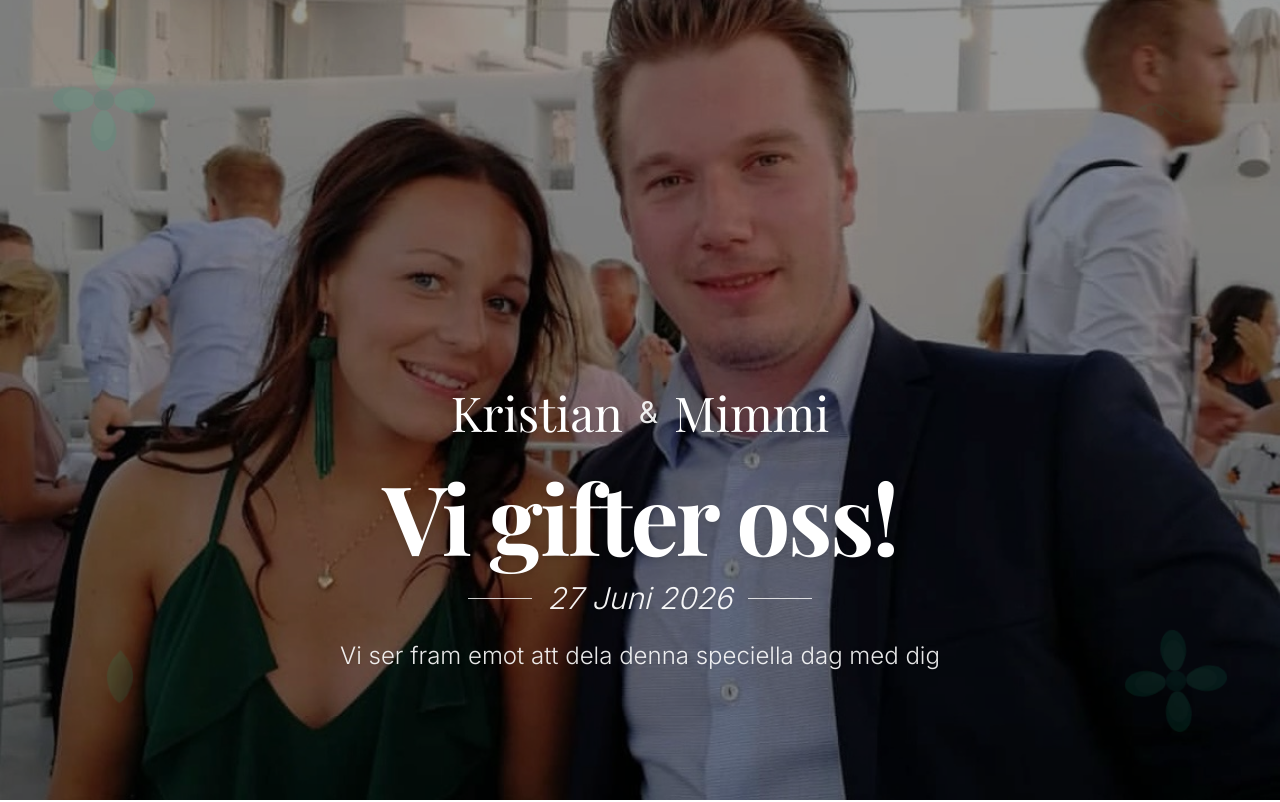
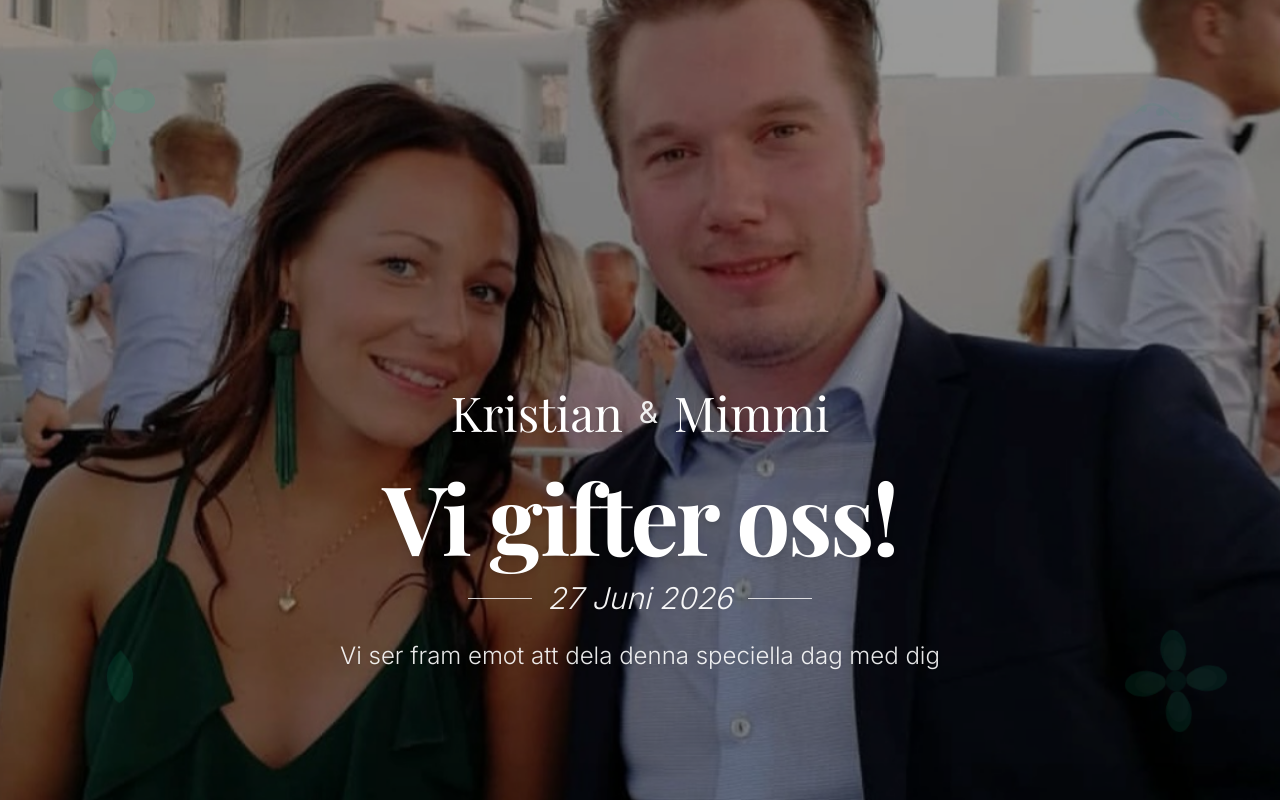
Before and after one commit to olma19/wedding2026, a Next.js app: page / in a window 1280 px wide. Shown: the top 802 px of the page. Built offline with nearby package versions, Linux system fonts and the light colour scheme.

Commit message:
hero zoom

```diff
--- a/app/globals.css
+++ b/app/globals.css
@@ -83,6 +83,26 @@ body {
 
 .fade-in {
   animation: fade-in 0.3s ease-in;
+}
+
+/* Hero background image – Ken Burns zoom */
+@keyframes hero-zoom {
+  from {
+    transform: scale(1);
+  }
+  to {
+    transform: scale(1.22);
+  }
+}
+
+.animate-hero-zoom {
+  animation: hero-zoom 18s ease-out forwards;
+}
+
+@media (prefers-reduced-motion: reduce) {
+  .animate-hero-zoom {
+    animation: none;
+  }
 }
 
 /* Hero entrance – slide up + fade */
--- a/components/forms/GuestCountSelector.tsx
+++ b/components/forms/GuestCountSelector.tsx
@@ -30,7 +30,7 @@ export default function GuestCountSelector({
             variant={value === n ? 'primary' : 'secondary'}
             size="sm"
             disabled={disabled}
-            className="min-w-[2.75rem] w-[2.75rem] active:scale-95 transition-transform duration-150"
+            className="min-w-[2.25rem] w-[2.25rem] active:scale-95 transition-transform duration-150"
           >
             {n}
           </Button>
--- a/components/sections/HeroSection.tsx
+++ b/components/sections/HeroSection.tsx
@@ -12,7 +12,9 @@ export default function HeroSection() {
 
   return (
     <section className="relative min-h-screen flex items-end justify-center overflow-hidden">
-      {/* Full-bleed background image */}
+      {/* Full-bleed background image with slow zoom */}
+      <div className="absolute inset-0 overflow-hidden">
+        <div className="absolute inset-0 animate-hero-zoom">
           <Image
             src={weddingConfig.hero?.imageUrl ?? HERO_IMAGE_PLACEHOLDER}
             alt=""
@@ -21,6 +23,8 @@ export default function HeroSection() {
             priority
             sizes="100vw"
           />
+        </div>
+      </div>
       {/* Dark overlay for text readability */}
       <div className="absolute inset-0 bg-black/40" aria-hidden />
 
--- a/components/sections/ToastmasterSection.tsx
+++ b/components/sections/ToastmasterSection.tsx
@@ -67,11 +67,11 @@ export default function ToastmasterSection() {
                   <div className="w-10 flex-shrink-0" aria-hidden />
                 </div>
                 {/* Contact info */}
-                <div className={`p-6 flex flex-col justify-center text-center ${iconRight ? 'sm:text-right sm:items-end' : 'sm:text-left sm:items-start'}`}>
+                <div className="p-6 flex flex-col justify-center text-center items-center">
                     <p className="font-semibold text-gray-800 text-lg mb-3">
                       {person.firstName} {person.lastName}
                     </p>
-                    <div className={`text-gray-600 text-sm space-y-2 flex flex-col items-center ${iconRight ? 'sm:items-end' : 'sm:items-start'}`}>
+                    <div className="text-gray-600 text-sm space-y-2 flex flex-col items-center">
                       {person.phone && (
                         <a
                           href={`tel:${person.phone.replace(/\s/g, '')}`}
```
Lines whose indentation alone changed are shown as unchanged.
